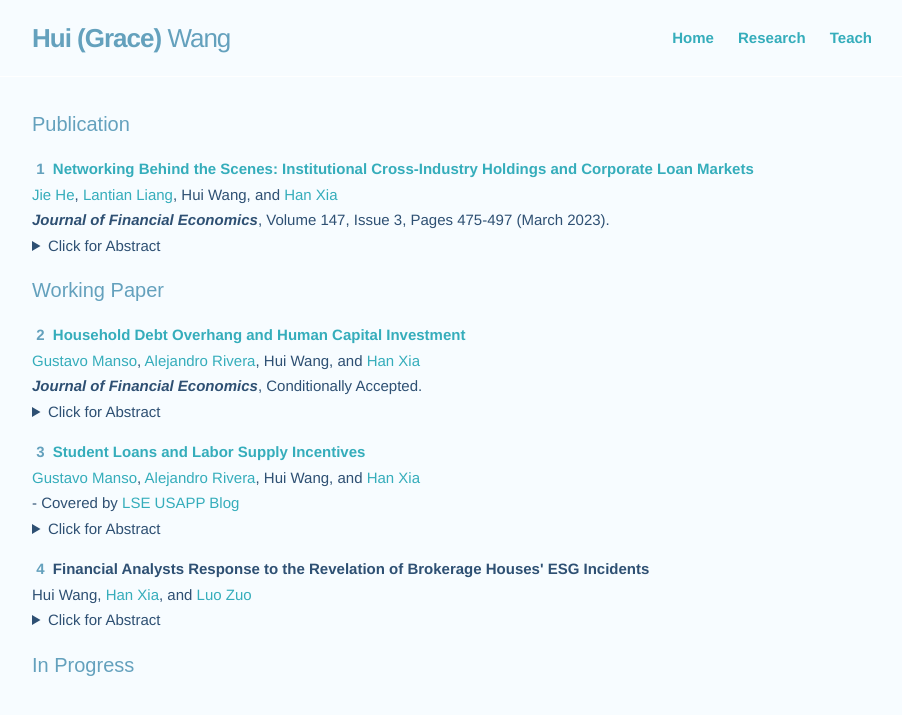
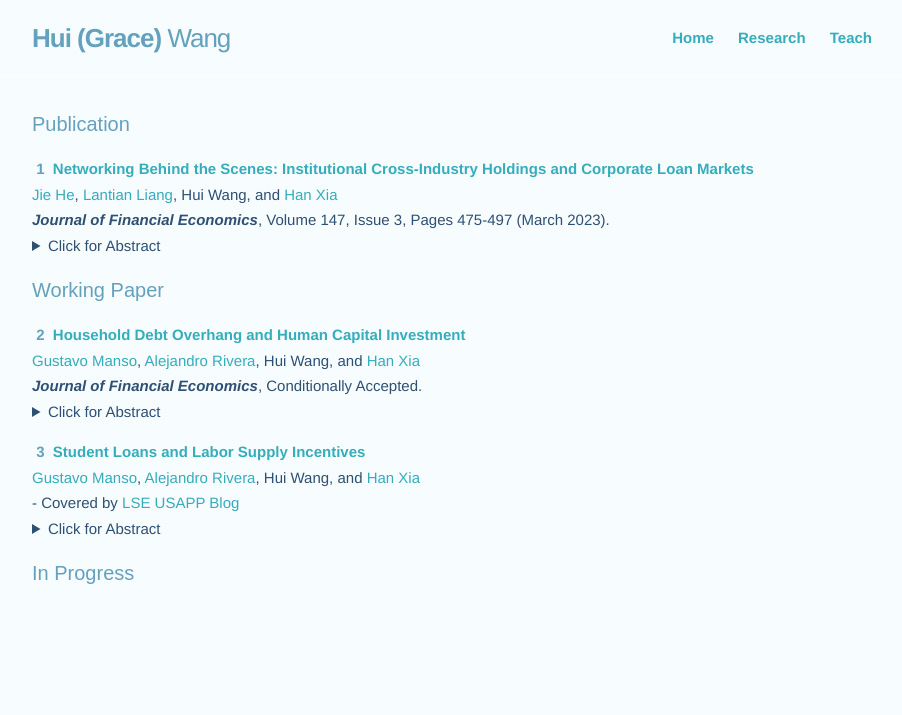
Before and after one commit to huigracewang/homepage, a Jekyll site: the page built from research.md, in a window 1280 px wide. Shown: the top 715 px of the page, without its empty margins (188-1090 px from the left). Built offline with Jekyll 4.4.1, drawn with Linux system fonts in a browser that asks for light colours; some of the changed text lies outside the part shown.

Commit message:
Update research.md

```diff
--- a/research.md
+++ b/research.md
@@ -22,10 +22,4 @@ items:
     numbering: 3
     coverage: Covered by <a href="https://blogs.lse.ac.uk/usappblog/2024/02/20/student-loans-can-influence-households-decisions-about-how-much-to-work-when-they-have-debts/" target="_blank">LSE USAPP Blog</a>
     abstract: We develop a dynamic household finance model showing that student loans—nondischargeable in the U.S. bankruptcy—alleviate the well-documented debt overhang in labor supply decisions. Non-dischargeability mutes opportunities for households to strategically reduce labor supply at the expense of creditors, thus correcting incentive distortions. This corrective effect, however, is partially undone by Income Driven Repayment (IDR) plans, which set student loan payments formulaically regardless of outstanding balance. IDR thus allows households to pseudo "discharge" student debt and reactivates debt overhang. We supplement our model with empirical analyses and uncover potentially unintended consequences of proposed reforms in student loans.
-  - title: analyst
-    description: "<strong>Financial Analysts Response to the Revelation of Brokerage Houses' ESG Incidents</strong>"
-    authors: Hui Wang, <a href="https://sites.google.com/site/hanvictorxia/han-xias-home-page" target="_blank">Han Xia</a>, and <a href="https://discovery.nus.edu.sg/24557-luo-zuo/about" target="_blank">Luo Zuo</a>
-    numbering: 4
-    abstract: We develop a dynamic household finance model showing that student loans—nondischargeable in the U.S. bankruptcy—alleviate the well-documented debt overhang in labor supply decisions. Non-dischargeability mutes opportunities for households to strategically reduce labor supply at the expense of creditors, thus correcting incentive distortions. This corrective effect, however, is partially undone by Income Driven Repayment (IDR) plans, which set student loan payments formulaically regardless of outstanding balance. IDR thus allows households to pseudo "discharge" student debt and reactivates debt overhang. We supplement our model with empirical analyses and uncover potentially unintended consequences of proposed reforms in student loans.
-
 ---
```
